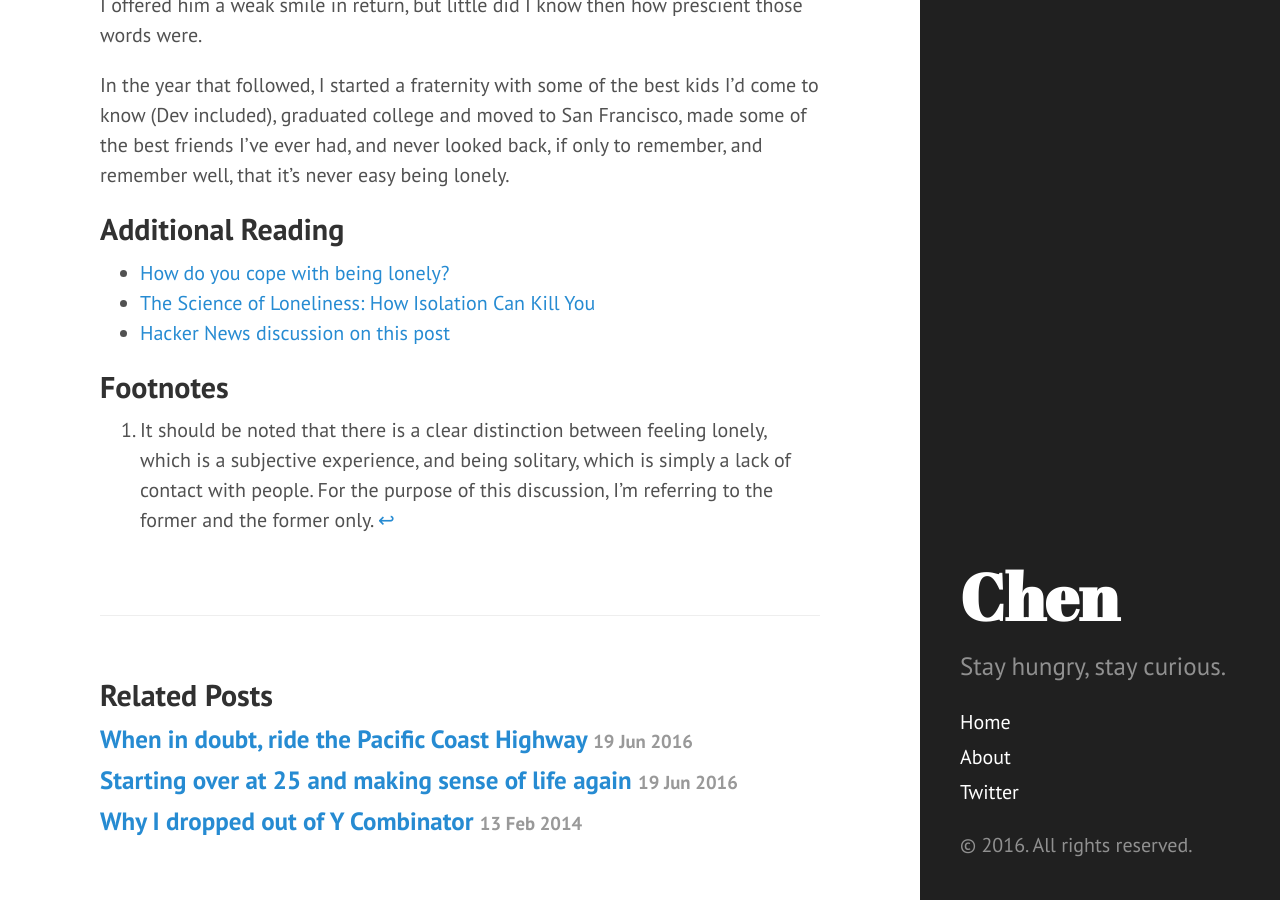
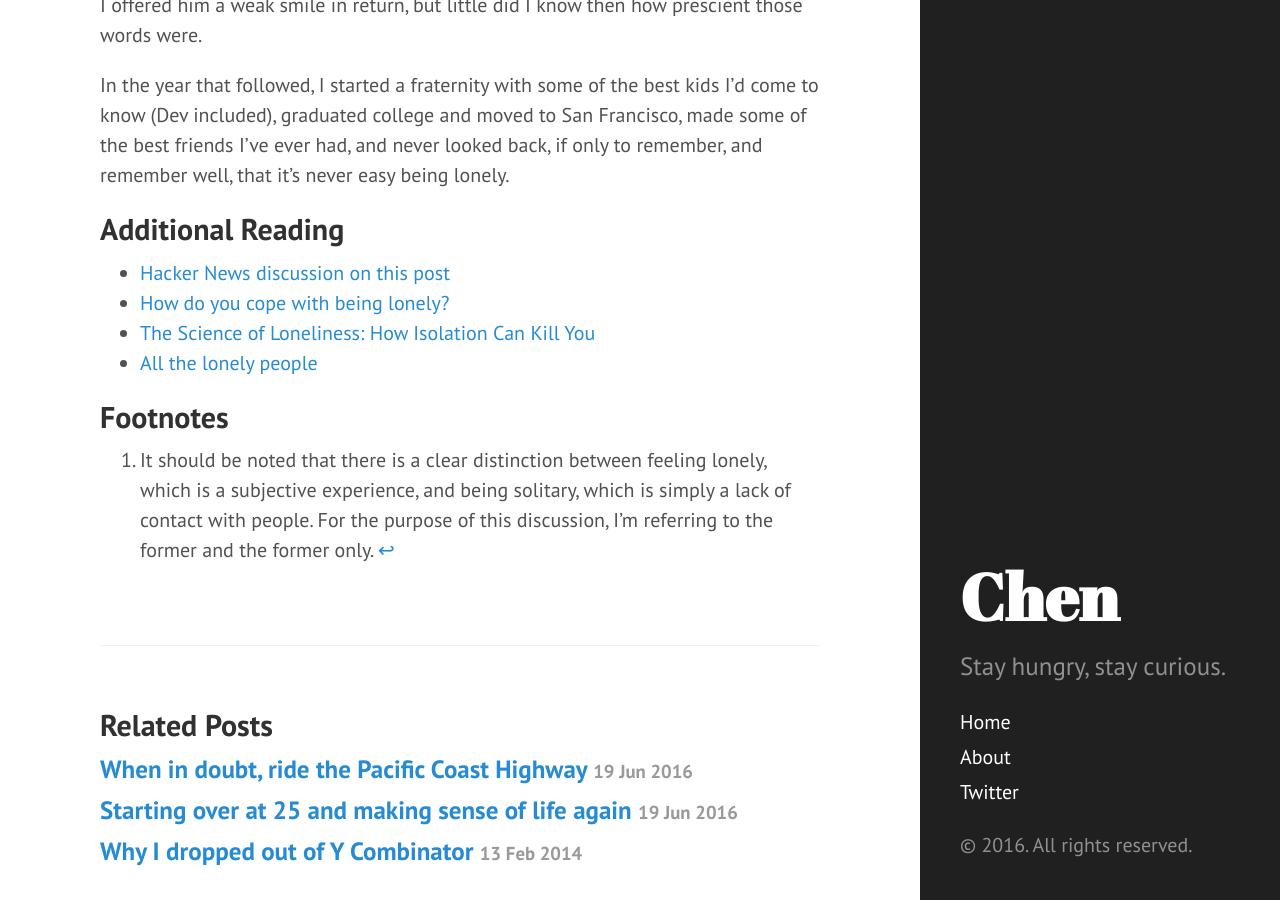
Before and after one commit to wikichen/chen, a Jekyll site: the page built from _posts/2013-08-23-forever-alone-why-loneliness-matters-in-the-social-age.markdown, in a window 1280 px wide and 900 px high, scrolled down 6780 px. Built offline with Jekyll 4.4.1, drawn with Linux system fonts in a browser that asks for light colours.

Commit message:
Updated Forever Alone Why Loneliness Matters In The Social Age

```diff
--- a/_posts/2013-08-23-forever-alone-why-loneliness-matters-in-the-social-age.markdown
+++ b/_posts/2013-08-23-forever-alone-why-loneliness-matters-in-the-social-age.markdown
@@ -154,9 +154,10 @@ In the year that followed, I started a fraternity with some of the best kids I'd
 
 ## Additional Reading
 
+* [Hacker News discussion on this post](https://news.ycombinator.com/item?id=7244614)
 * [How do you cope with being lonely?](http://www.reddit.com/r/AskReddit/comments/1nwcod/how_do_you_cope_with_being_lonely/)
 * [The Science of Loneliness: How Isolation Can Kill You](http://www.newrepublic.com/article/113176/science-loneliness-how-isolation-can-kill-you)
-* [Hacker News discussion on this post](https://news.ycombinator.com/item?id=7244614)
+* [All the lonely people](http://www.ucobserver.org/society/2016/06/lonely_people/)
 
 ## Footnotes
 
```
